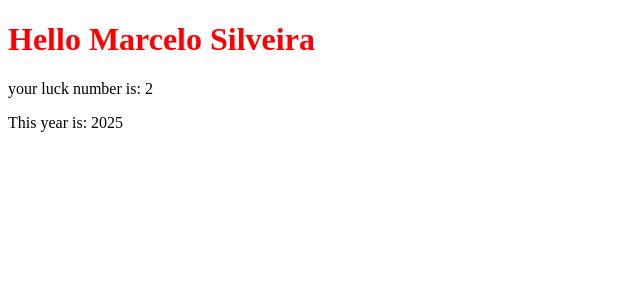
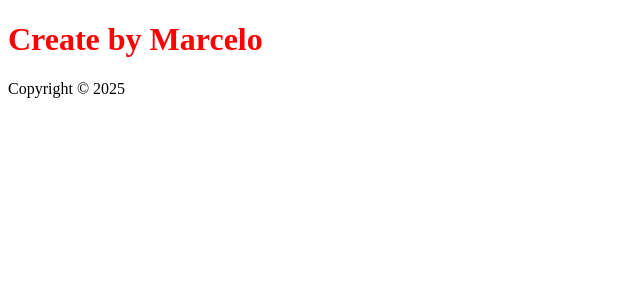
Before and after one commit to MarceloMSilveira/my-react-app, a React (Vite) app: page / in a window 1280 px wide. Shown: the top 300 px of the page, without its empty margins (0-640 px from the left). Built offline with nearby package versions, Linux system fonts and the light colour scheme.

Commit message:
my study1

```diff
--- a/src/App.jsx
+++ b/src/App.jsx
@@ -1,14 +1,11 @@
-
 function App() {
-  const userName = "Marcelo";
-  const lName = "Silveira";
+  const name = "Marcelo";
   return (
     <>
-      <h1>Hello {userName} {lName}</h1>
-      <p>your luck number is: {Math.floor(10*Math.random())}</p>
-      <p>This year is: {new Date().getFullYear()}</p>
+      <h1>Create by {name}</h1>
+      <p>Copyright © {new Date().getFullYear()}</p>
     </>
-);
+  )
 }
 
 export default App;
```
Also changed, not shown: src/main.jsx (+5 -5 lines).
